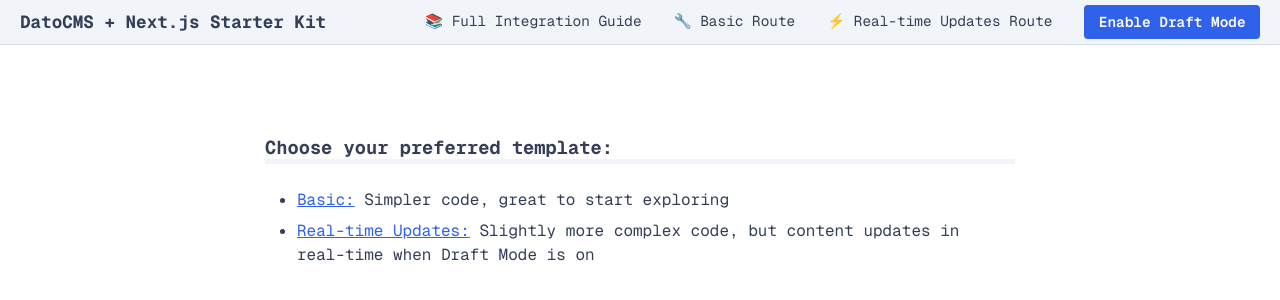
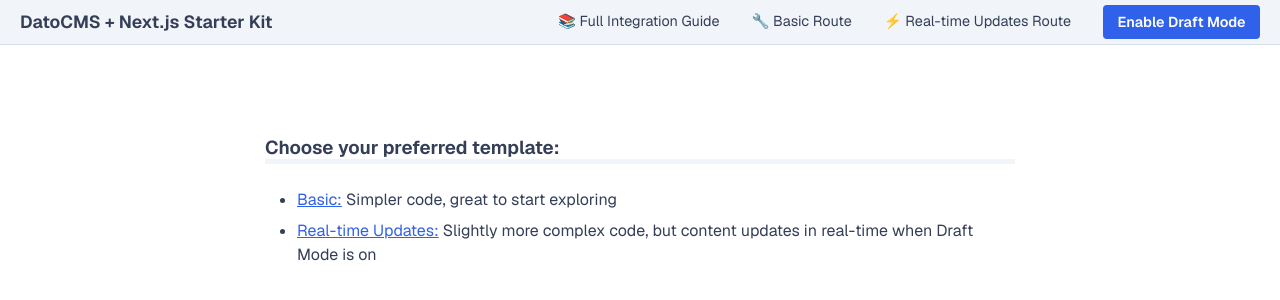
Before and after one commit to datocms/nextjs-starter-kit, a Next.js app: page / in a window 1280 px wide. Shown: the top 300 px of the page. Built offline with nearby package versions, Linux system fonts and the light colour scheme; what gql.tada would draw is missing.

Commit message:
Move DraftModeToggler outside nav and remove navlink class from nav links

```diff
--- a/src/app/global.css
+++ b/src/app/global.css
@@ -1,9 +1,14 @@
-@import url('https://fonts.googleapis.com/css2?family=Geist+Mono:wght@100..900&family=Geist:wght@100..900&display=swap');
+@import url('https://fonts.googleapis.com/css2?family=Geist+Mono:wght@100..650&family=Geist:wght@100..650&display=swap');
 
 :root {
   --font-sans:
+    'Geist', Menlo, Consolas, monaco, 'Ubuntu Mono', 'Liberation Mono', 'Courier New', Courier,
+    monospace;
+
+  --font-mono:
     'Geist Mono', Menlo, Consolas, monaco, 'Ubuntu Mono', 'Liberation Mono', 'Courier New', Courier,
     monospace;
+
   --hue: 265;
   /* Body text, headings */
   --text-body: oklch(36.85% 0.0442 var(--hue));
@@ -189,6 +194,10 @@
         content: '— ';
       }
     }
+  }
+
+  code {
+    font-family: var(--font-mono);
   }
 
   code:not(pre *) {
```
